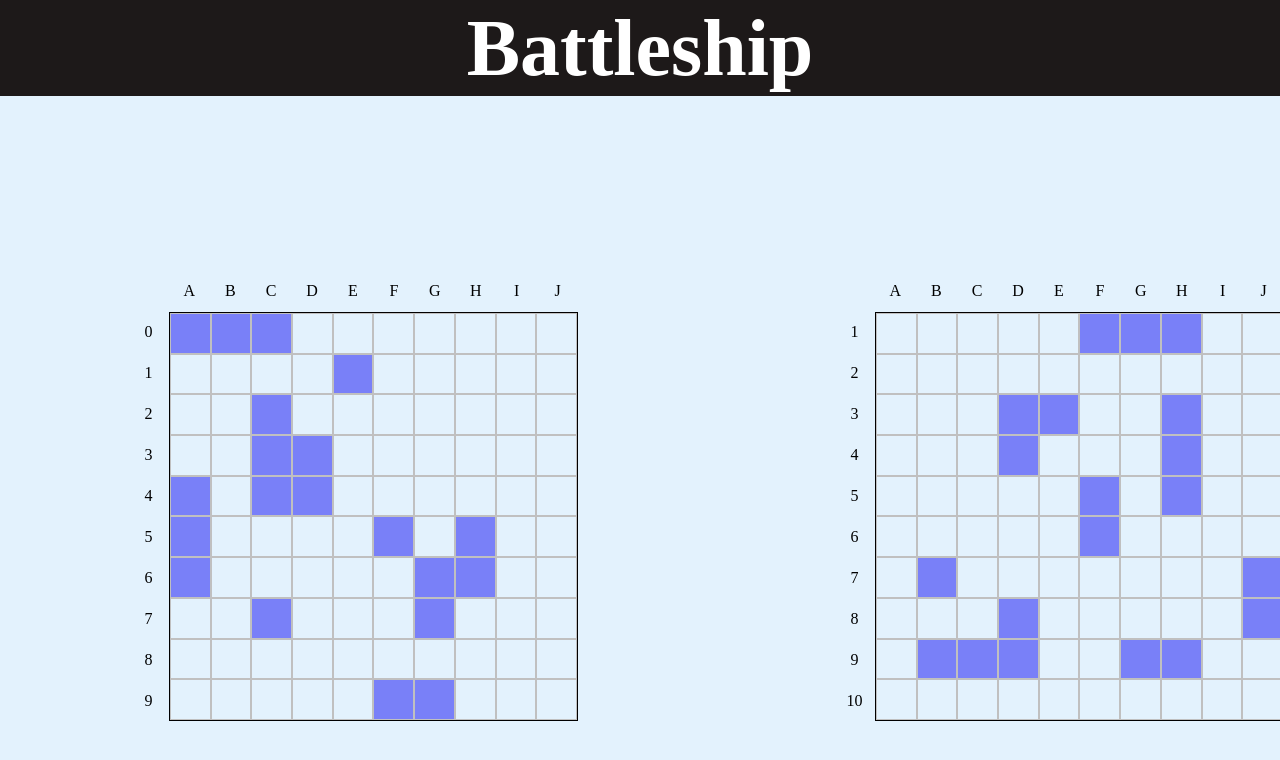
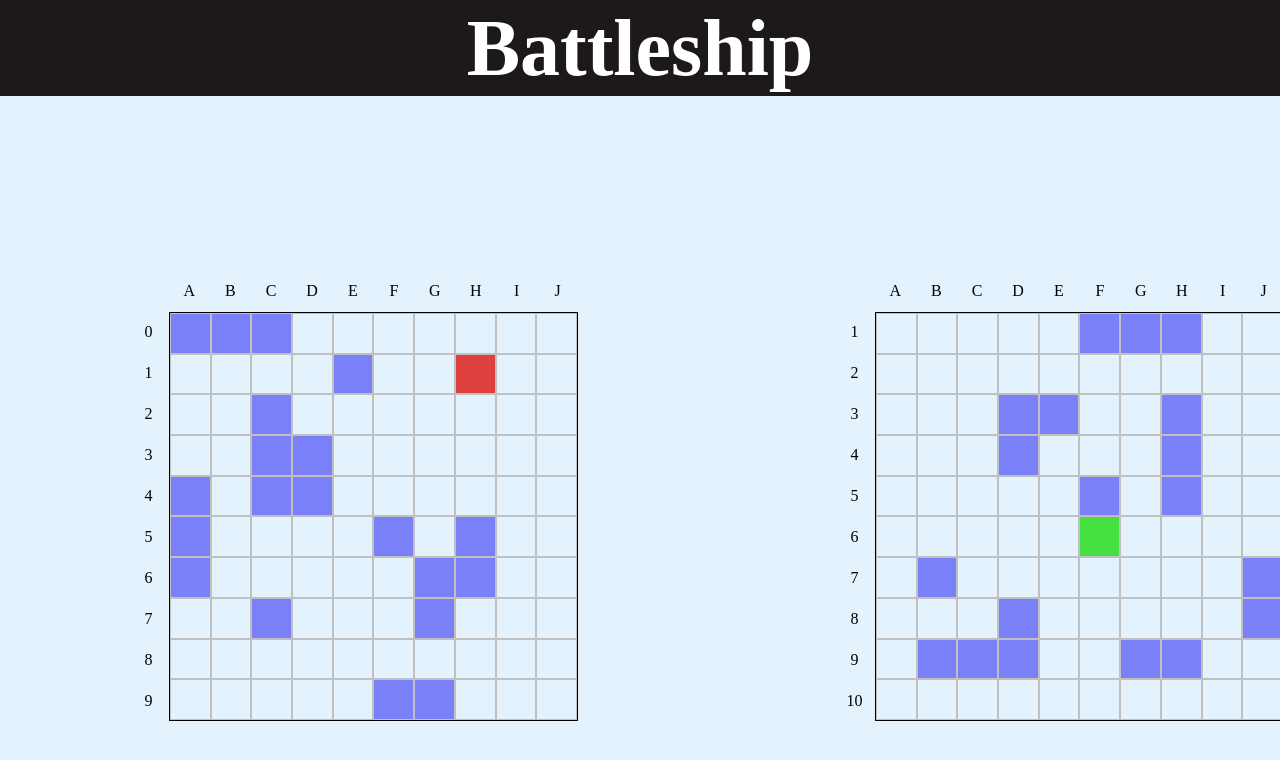
Before and after one commit to Houser97/Battleship, a website built with webpack: page dist/index.html in a window 1280 px wide. Both pictures are taken after a click on the element 1079 px from the left and 516 px from the top of the page. Built offline with nearby package versions, Linux system fonts and the light colour scheme.

Commit message:
Creat gameFlow object
In this object all of the objects for the game are created and their
methods are used to allow the players to make their moves in their
respective turns. The gameFlow object has the function gameLoop, which
enables to carry out the game and change the turn according to the move
played by the current player.

On the other hand, the object view was created, which oversees all the
changes in the display, such as displaying the misses or hits based on
the player's moves.

```diff
--- a/src/index.js
+++ b/src/index.js
@@ -1,4 +1,12 @@
 import "./style.css";
+
+let currentTurn = "player1";
+
+const DOM = ((doc) => {
+  const gameboard2 = doc.querySelector(".grid-player.player2");
+  const player1Plays = (gameboardPlayer2) => gameboard2.addEventListener("click", (e) => gameboardPlayer2.receiveAttack(e, "player1", "player2"));
+  return { player1Plays };
+})(document);
 
 const shipFactory = (coordinates, length) => {
   let currentHealth = length;
@@ -26,6 +34,15 @@ const gameboardFactory = () => {
   const numberOfShips = 10;
   /* const spaceLocations = []; */
   const ships = [];
+
+  function checkIfRepeatTurn(grid, currentPlayer, nextPlayer) {
+    if (grid.getAttribute("data-ship-number") === null && grid.className.includes("empty")) {
+      currentTurn = currentPlayer;
+    } if (!(grid.getAttribute("data-ship-number") === null) && grid.className.includes("hit")) {
+      currentTurn = currentPlayer;
+    }
+    currentTurn = nextPlayer;
+  }
 
   function generateShipLocations(lengthShip) {
     const direction = Math.floor(Math.random() * 2);
@@ -104,20 +121,34 @@ const gameboardFactory = () => {
     }
   };
 
-  const receiveAttack = (e) => {
-    if (e.target.getAttribute("data-ship-number") === null && !(e.target.className.includes("empty"))) {
-      e.target.classList.add("empty");
-      console.log("Houmser");
+  const receiveAttack = (e, currentPlayer, nextPlayer) => {
+    if (typeof e === "object") {
+      // eslint-disable-next-line no-use-before-define
+      view.displayMiss(e.target);
+      // eslint-disable-next-line no-use-before-define
+      view.displayHit(e.target);
+      return checkIfRepeatTurn(e.target, currentPlayer, nextPlayer);
     }
+    const machineSelectedGrid = document.querySelector(`.player1 .grid${e}`);
+    // eslint-disable-next-line no-use-before-define
+    view.displayHit(machineSelectedGrid);
+    // eslint-disable-next-line no-use-before-define
+    view.displayMiss(machineSelectedGrid);
+    return checkIfRepeatTurn(machineSelectedGrid, currentPlayer, nextPlayer);
   };
+  return {
+    generateShips, ships, receiveAttack,
+  };
+};
 
-  const styleGrid = (player) => {
+const view = ((doc) => {
+  const showShips = (player, numberOfShips, ships) => {
     for (let i = 0; i < numberOfShips; i += 1) {
       const currentCoordinates = ships[i].coordinates;
       /* console.log(currentCoordinates); */
       const currentGrids = [];
       currentCoordinates.forEach((grid) => {
-        const className = document.querySelector(`.${player} .grid${grid}`);
+        const className = doc.querySelector(`.${player} .grid${grid}`);
         className.classList.add("ship");
         className.dataset.shipNumber = `${i}`;
         currentGrids.push(className);
@@ -125,27 +156,74 @@ const gameboardFactory = () => {
     }
   };
 
-  return {
-    generateShips, ships, styleGrid, receiveAttack,
+  const displayMiss = (grid) => {
+    if (grid.getAttribute("data-ship-number") === null && !(grid.className.includes("empty"))
+    && !(grid.className.includes("hit"))) {
+      grid.classList.add("empty");
+    }
   };
-};
 
-const gameboardPlayer1 = gameboardFactory();
-const gameboardPlayer2 = gameboardFactory();
-
-gameboardPlayer1.generateShips();
-gameboardPlayer1.styleGrid("player1");
-
-gameboardPlayer2.generateShips();
-gameboardPlayer2.styleGrid("player2");
+  const displayHit = (grid) => {
+    if (!(grid.getAttribute("data-ship-number") === null) && !(grid.className.includes("hit"))) {
+      grid.classList.add("hit");
+    }
+  };
+  return { showShips, displayMiss, displayHit };
+})(document);
 
 const playerFactory = () => {
-  const attack = (playerAttacked) => {
-    const gameboardOpponent = document.querySelector(".grid-player.player2");
-    gameboardOpponent.addEventListener("click", (e) => { gameboardPlayer2.receiveAttack(e); });
+  function computerChoice() {
+    const boardsize = 10;
+    const row = Math.floor(Math.random() * boardsize);
+    const col = Math.floor(Math.random() * boardsize);
+    return `${row}${col}`;
+  }
+
+  const attack = (playerAttacked, gameboardPlayer2) => {
+    if (playerAttacked === "player2") {
+      return DOM.player1Plays(gameboardPlayer2);
+    }
+    return parseInt(computerChoice(), 10);
+    /* gameboardPlayer1.receiveAttack(computerAttacked); */
   };
   return { attack };
 };
 
-const player1 = playerFactory();
-player1.attack("player2");
+// eslint-disable-next-line no-unused-vars
+const gameFlow = (() => {
+  const gameboardPlayer1 = gameboardFactory();
+  const gameboardPlayer2 = gameboardFactory();
+
+  gameboardPlayer1.generateShips();
+  gameboardPlayer2.generateShips();
+
+  view.showShips("player1", 10, gameboardPlayer1.ships);
+  view.showShips("player2", 10, gameboardPlayer2.ships);
+
+  const player1 = playerFactory();
+  const player2 = playerFactory();
+
+  let then = Date.now();
+  let now;
+
+  function gameLoop() {
+    now = Date.now();
+    const difference = now - then;
+    if (difference > 1000) {
+      console.log(currentTurn);
+      if (currentTurn === "player1") {
+        player1.attack("player2", gameboardPlayer2);
+      }
+      if (currentTurn === "player2") {
+        const computerChoice = player2.attack("player1");
+        gameboardPlayer1.receiveAttack(computerChoice, "player2", "player1");
+      }
+      then = now;
+    }
+    window.requestAnimationFrame(gameLoop);
+  }
+
+  gameLoop();
+
+  return { };
+})();
--- a/src/style.css
+++ b/src/style.css
@@ -83,3 +83,7 @@ header {
 .empty{
     background-color: rgb(223, 65, 65);
 }
+
+.hit{
+    background-color: rgb(70, 223, 65);
+}
```
Also changed, not shown: dist/main.js.
